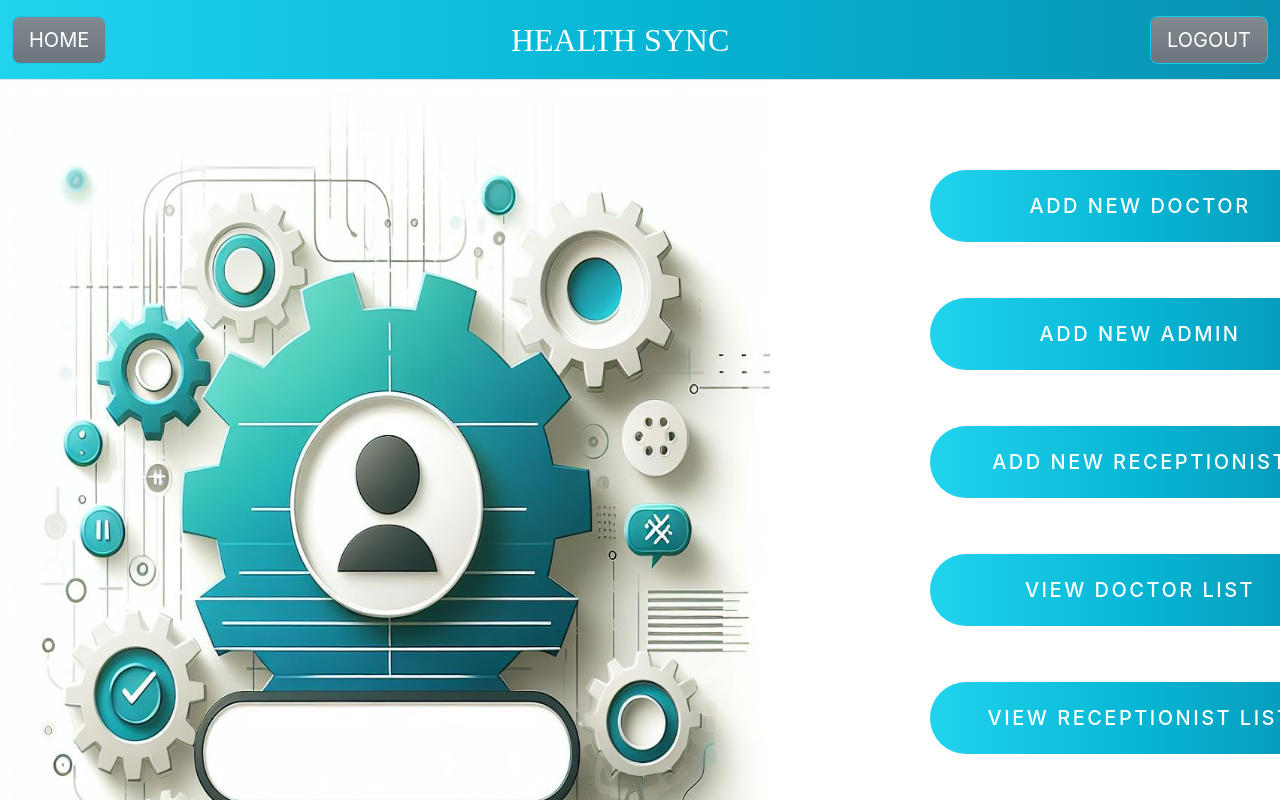
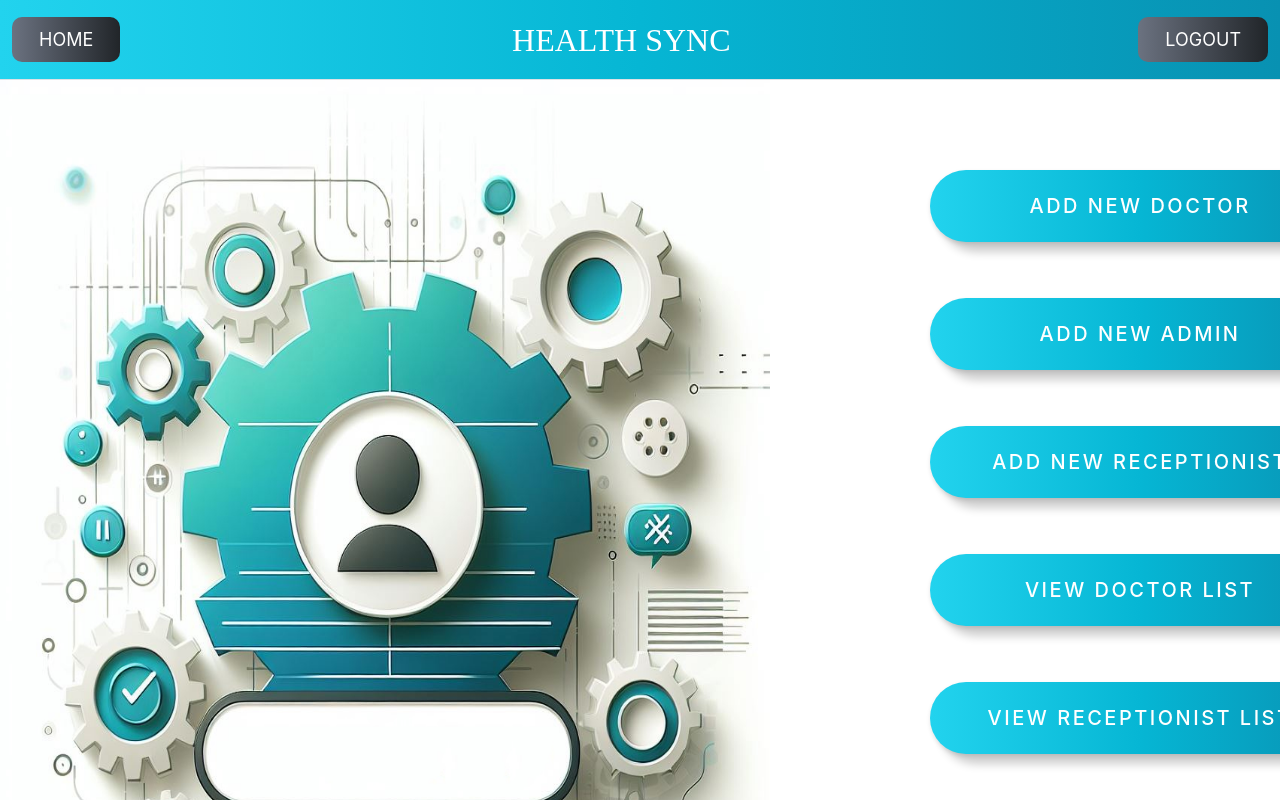
Before and after one commit to PranjalGawande/HealthCare-Application-Development, a React (Create React App) app: page /admin in a window 1280 px wide. Shown: the top 800 px of the page. Built offline with nearby package versions, Linux system fonts and the light colour scheme; sample sign-in values are in the browser's storage.

Commit message:
Add admin name to AdminDashboard component

```diff
--- a/src/Components/AdminDashboard.js
+++ b/src/Components/AdminDashboard.js
@@ -5,8 +5,10 @@ import { useNavigate } from 'react-router-dom'
 import { NavLink } from "react-router-dom";
 
 const AdminDashboard = () => {
+  const adminName = localStorage.getItem("name");
   let navigate = useNavigate();
   useEffect(() => {
+
     const token = localStorage.getItem("token");
     if (!token) {
       // Redirect to login page if token doesn't exist
@@ -17,8 +19,9 @@ const AdminDashboard = () => {
     <div>
       <div className="h-full flex justify-center items-center ">
         <div className="flex admin-dashboard justify-evenly items-center gap-40 border-amber-300 border-solid ">
-          <div className="">
-            <img src={admin} className="admin-image"></img>
+          <div className="image-container">
+            <img src={admin} className="admin-image"/>
+            <div className="dashboard-name">{adminName}</div>
           </div>
           <div className="flex flex-col gap-5 ">
 
--- a/src/Components/Login.js
+++ b/src/Components/Login.js
@@ -85,12 +85,18 @@ const LoginForm = () => {
     try {
       // const token = uuidv4();
       const lowercaseRole = role.toLowerCase();
-      const response = await axios.post(`http://localhost:9191/login/${lowercaseRole}`, {
+      const response = await axios.post(
+        `http://localhost:9191/login/${lowercaseRole}`,
+        {
           email: email,
           password: password,
-    });
+        }
+      );
       const responseData = response.data; // Accessing the data returned by the backend
       const token = responseData.token; // Assuming the backend returns a token
+      const name = responseData.name;
+
+      localStorage.setItem("name", name);
       localStorage.setItem("token", token);
       localStorage.setItem("role", role);
       console.log("User Logged In:", responseData);
@@ -122,7 +128,9 @@ const LoginForm = () => {
           <img src={loginImage} alt="login" />
         </div>
         <div className="container glass-background">
-        <label className="text-login fw-bold text-center">LOGIN DETAILS</label>
+          <label className="text-login fw-bold text-center">
+            LOGIN DETAILS
+          </label>
           <div className="login-form mx-5">
             <form className="" onSubmit={handleSubmit}>
               <TextField
--- a/src/Components/Navbar.js
+++ b/src/Components/Navbar.js
@@ -37,7 +37,7 @@ export default function Navbar() {
         {token && (
           <button
             type="button"
-            class="btn btn-info bg-secondary bg-gradient btn-lg text-white"
+            className="navbtn btn btn-info bg-dark btn-outline-secondary bg-gradient-to-r from-gray-500 hover:from-gray-700  hover:bg-gradient-to-br transition-colors duration-900 btn-lg text-white"
             onClick={handleHome}
           >
             HOME
@@ -53,7 +53,7 @@ export default function Navbar() {
         {token && (
           <button
             type="button"
-            class="btn btn-info bg-secondary bg-gradient btn-lg text-white"
+            class="navbtn btn btn-info bg-dark btn-outline-secondary bg-gradient-to-r from-gray-500 hover:from-gray-700 transition-colors duration-900 btn-lg text-white"
             onClick={handleLogout}
           >
             LOGOUT
--- a/src/Components/style.css
+++ b/src/Components/style.css
@@ -43,6 +43,22 @@
     /* margin-top: -50px; */
 }
 
+.image-container {
+    position: relative;
+    text-align: center;
+    color: rgb(3, 3, 3);
+}
+
+.dashboard-name {
+    position: absolute;
+    top: 670px;
+    left: 50%;
+    transform: translate(-50%, -50%);
+    font-size: 50px;
+    font-weight: 500;
+    color: #0f3c53;
+    font-family:Georgia, 'Times New Roman', Times, serif;
+}
 
 .admin-image {
     height: 900px;
@@ -105,7 +121,7 @@
     /* box-shadow: 0px 8px 15px rgba(0, 0, 0, 0.1); */
     /* box-shadow: 0 8px 32px 0 rgba(0, 0, 0, 0.37); */
     /* box-shadow: rgba(50, 50, 93, 0.25) 0px 50px 100px -20px, rgba(0, 0, 0, 0.3) 0px 30px 60px -30px, rgba(10, 37, 64, 0.35) 0px -2px 6px 0px inset; */
-    box-shadow: 10px 10px 10px rgba(0, 0, 0, 0.2), 0 2px 4px rgba(0, 0, 0, 0.1) !important;
+    box-shadow: 10px 10px 10px rgba(0, 0, 0, 0.2), 0 2px 4px rgba(0, 0, 0, 0.1) !important;
     /* transition: all 0.3s ease 0s; */
     transition: background-color 0.3s, box-shadow 0.3s, color 0.3s, transform 0.3s;
     cursor: pointer;
@@ -122,3 +138,20 @@
   .button:active {
     transform: translateY(-1px);
   }
+
+  .navbtn {
+    padding: .5em 1.5em;
+    font-size: 18px;
+    border: none;
+    border-radius: 10px;
+    transition: background-color 0.3s, box-shadow 0.3s, color 0.3s, transform 0.3s;
+    cursor: pointer;
+    outline: none;
+  }
+
+  .navbtn:hover  {
+    background-color: #22d3ee;
+    box-shadow: 0px 15px 20px rgba(12, 78, 84, 0.495);
+    color: #fff;
+    transform: translateY(-2px);
+  }
```
Lines whose indentation alone changed are shown as unchanged.
